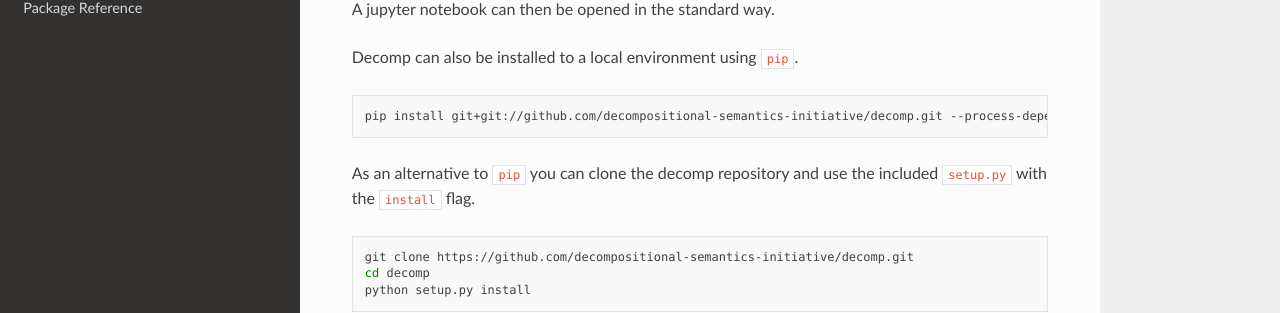
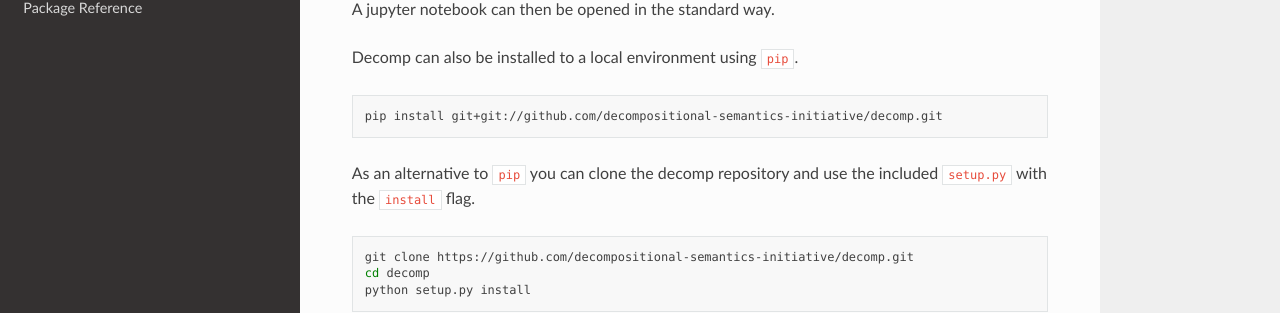
Before and after one commit to esteng/decomp, a Sphinx documentation site: the page built from docs/source/install.rst, in a window 1280 px wide and 1047 px high. Shown: the part 234-547 px from the top of the window. Built offline with Sphinx 7.4.7 and the Read the Docs theme 2.0.0, drawn with Linux system fonts in a browser that asks for light colours.

Commit message:
Removes suggestion about using --process-dependency-links on pip install
Former-commit-id: 44b156f1b4e9f1dd579208bc504fcdb0186025fe
Former-commit-id: df645cf6da4caac01906e1715d2de220deb8edb3 [formerly d398993e5fd8586b3fbfc67790cbd2015dd14e55]
Former-commit-id: 110e220efe0eab6dc0436a3ed0560ab06f9aa326

```diff
--- a/docs/source/install.rst
+++ b/docs/source/install.rst
@@ -20,7 +20,7 @@
 
 .. code-block:: bash
 
-   pip install git+git://github.com/decompositional-semantics-initiative/decomp.git --process-dependency-links
+   pip install git+git://github.com/decompositional-semantics-initiative/decomp.git
 
 
 As an alternative to ``pip`` you can clone the decomp repository and use the included ``setup.py`` with the ``install`` flag.
```
Also changed, not shown: README.md (+1 -1 lines).
